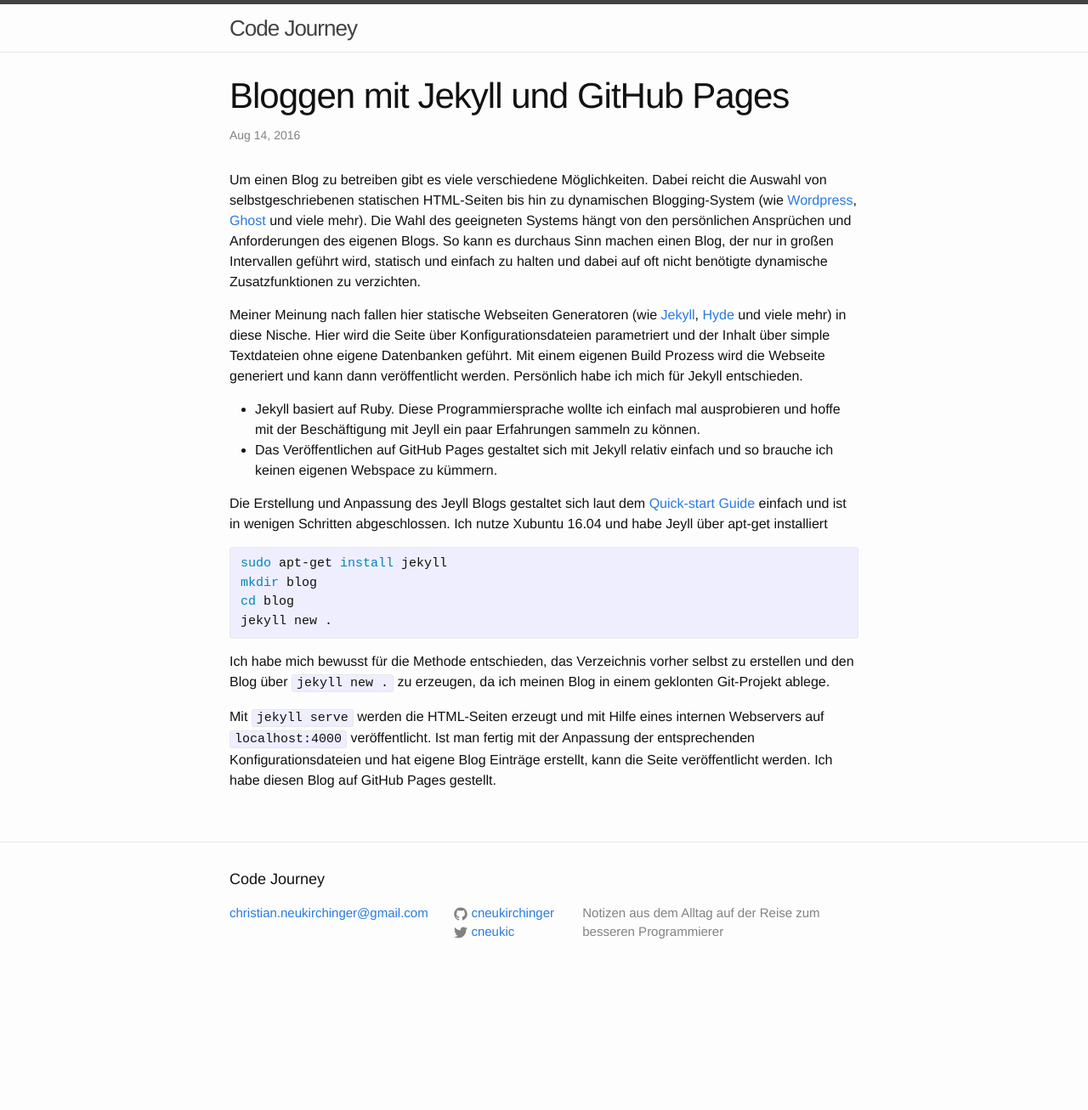
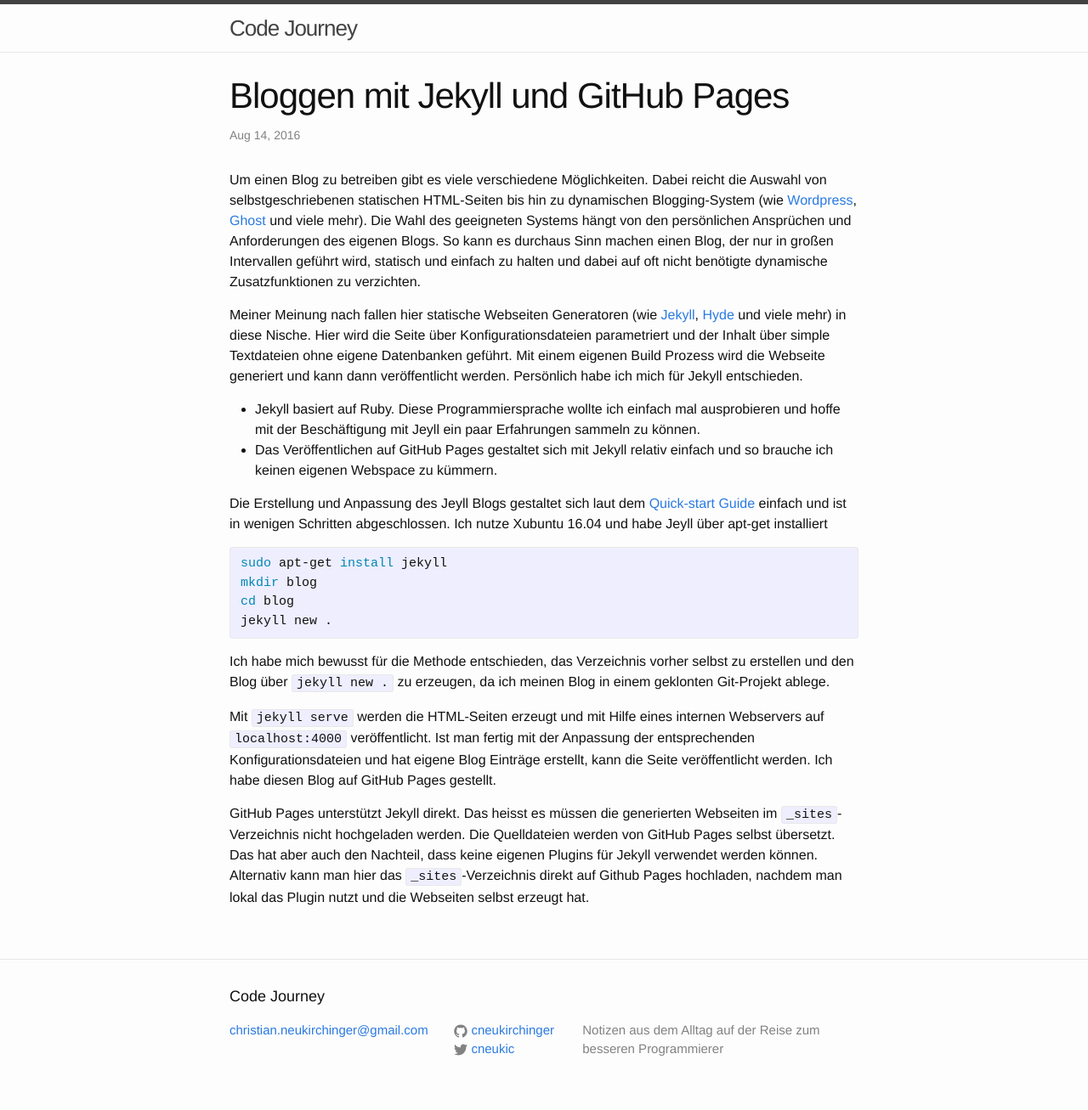
Before and after one commit to cneukirchinger/cneukirchinger.github.io, a Jekyll site: the page built from _posts/2016-08-14-bloggen-mit-jekyll-und-github-pages.md, in a window 1280 px wide. Shown: the whole page at 85% size. Built offline with Jekyll 4.4.1, drawn with Linux system fonts in a browser that asks for light colours; before the commit the page ends 1169 px from its top, so only the background shows below that; some of the changed lines change nothing that is shown.

Commit message:
finished bloggen-mit-jekyll-und-github-pages

```diff
--- a/_posts/2016-08-14-bloggen-mit-jekyll-und-github-pages.md
+++ b/_posts/2016-08-14-bloggen-mit-jekyll-und-github-pages.md
@@ -1,7 +1,7 @@
 ---
 layout: post
 title:  "Bloggen mit Jekyll und GitHub Pages"
-date:   2016-08-14 05:45:37 +0200
+date:   2016-08-14 07:00:00 +0200
 categories: jekyll github pages
 ---
 Um einen Blog zu betreiben gibt es viele verschiedene Möglichkeiten. Dabei reicht die Auswahl von selbstgeschriebenen statischen HTML-Seiten bis hin zu dynamischen Blogging-System (wie [Wordpress][wordpress], [Ghost][ghost] und viele mehr). Die Wahl des geeigneten Systems hängt von den persönlichen Ansprüchen und Anforderungen des eigenen Blogs. So kann es durchaus Sinn machen einen Blog, der nur in großen Intervallen geführt wird, statisch und einfach zu halten und dabei auf oft nicht benötigte dynamische Zusatzfunktionen zu verzichten.
@@ -24,6 +24,8 @@
 
 Mit `jekyll serve` werden die HTML-Seiten erzeugt und mit Hilfe eines internen Webservers auf `localhost:4000` veröffentlicht. Ist man fertig mit der Anpassung der entsprechenden Konfigurationsdateien und hat eigene Blog Einträge erstellt, kann die Seite veröffentlicht werden. Ich habe diesen Blog auf GitHub Pages gestellt.
 
+GitHub Pages unterstützt Jekyll direkt. Das heisst es müssen die generierten Webseiten im `_sites`-Verzeichnis nicht hochgeladen werden. Die Quelldateien werden von GitHub Pages selbst übersetzt. Das hat aber auch den Nachteil, dass keine eigenen Plugins für Jekyll verwendet werden können. Alternativ kann man hier das `_sites`-Verzeichnis direkt auf Github Pages hochladen, nachdem man lokal das Plugin nutzt und die Webseiten selbst erzeugt hat.
+
 [ghost]: https://ghost.org
 [hyde]: https://hyde.github.io
 [jekyll]: https://jekyllrb.com
```
